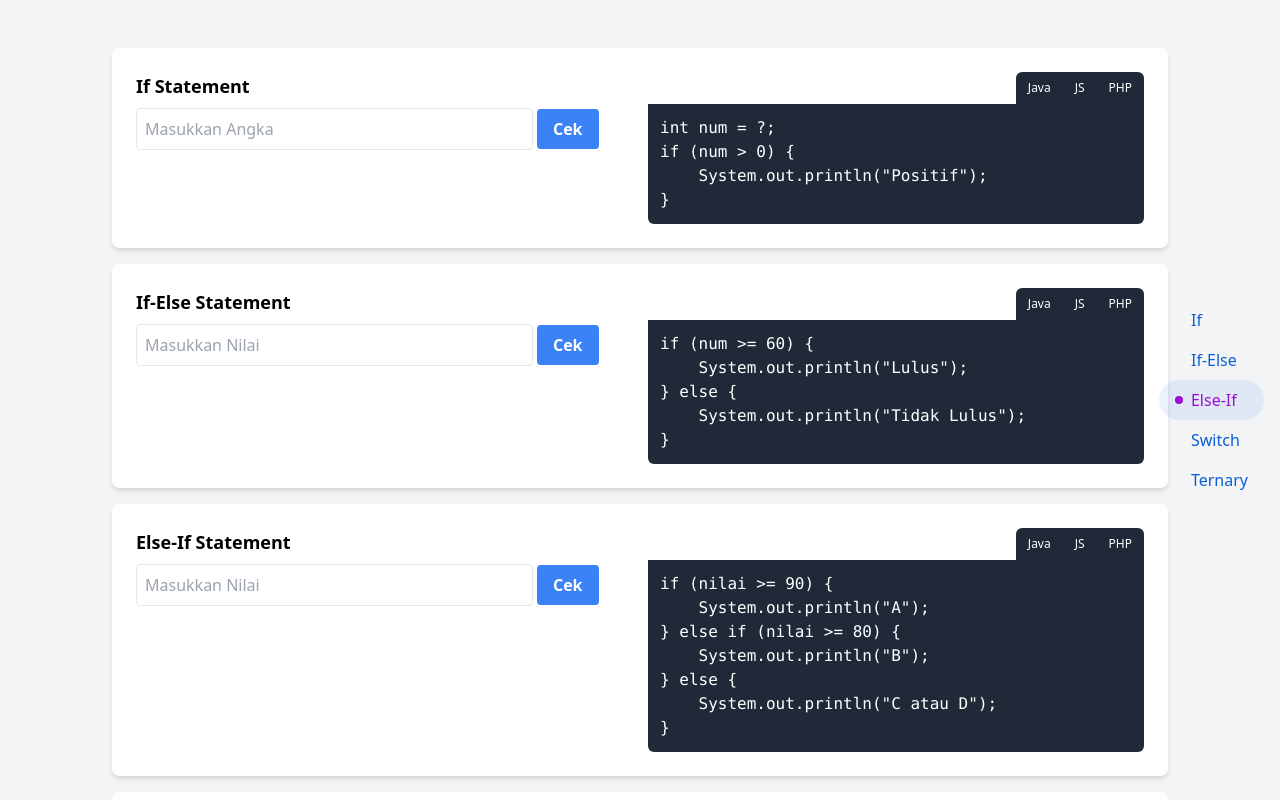
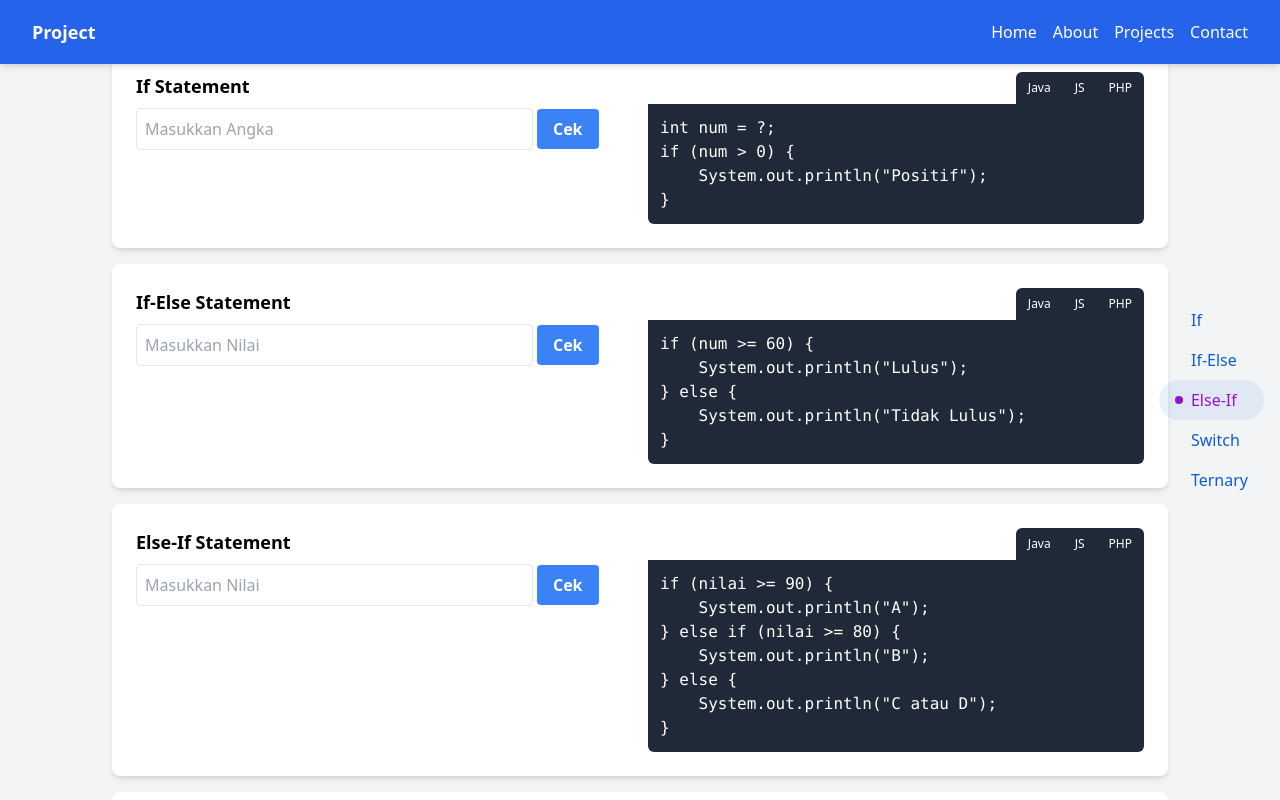
Before and after one commit to JunggleVincent81/percabangan, a plain HTML site: page index.html in a window 1280 px wide. Shown: the top 800 px of the page. Drawn offline with nearby package versions, Linux system fonts and the light colour scheme.

Commit message:
Update index.html

```diff
--- a/index.html
+++ b/index.html
@@ -49,7 +49,20 @@
 </head>
 
 <body class="bg-gray-100 dark:bg-gray-800 dark:text-white">
-
+    <!-- Navbar -->
+    <nav class="bg-blue-600 text-white fixed top-0 left-0 w-full shadow-md z-50">
+        <div class="max-w-7xl mx-auto px-4 sm:px-6 lg:px-8">
+            <div class="flex justify-between h-16 items-center">
+                <div class="text-lg font-bold">Project</div>
+                <div class="hidden md:flex space-x-4">
+                    <a href="#" class="hover:underline">Home</a>
+                    <a href="#" class="hover:underline">About</a>
+                    <a href="#" class="hover:underline">Projects</a>
+                    <a href="#" class="hover:underline">Contact</a>
+                </div>
+            </div>
+        </div>
+    </nav>
     <div class="container mx-auto p-4 flex">
         <div class="flex-1">
             </div>
```
